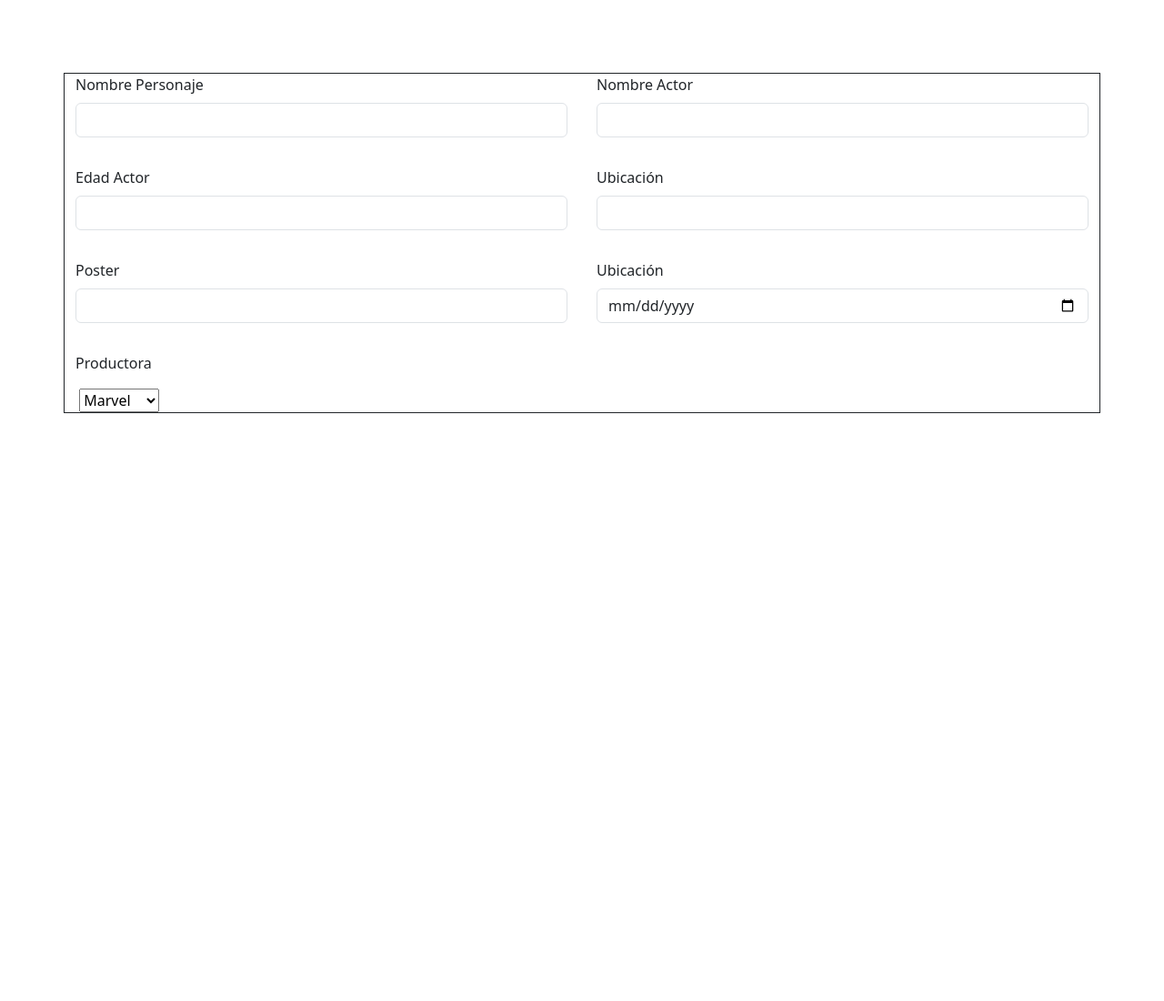
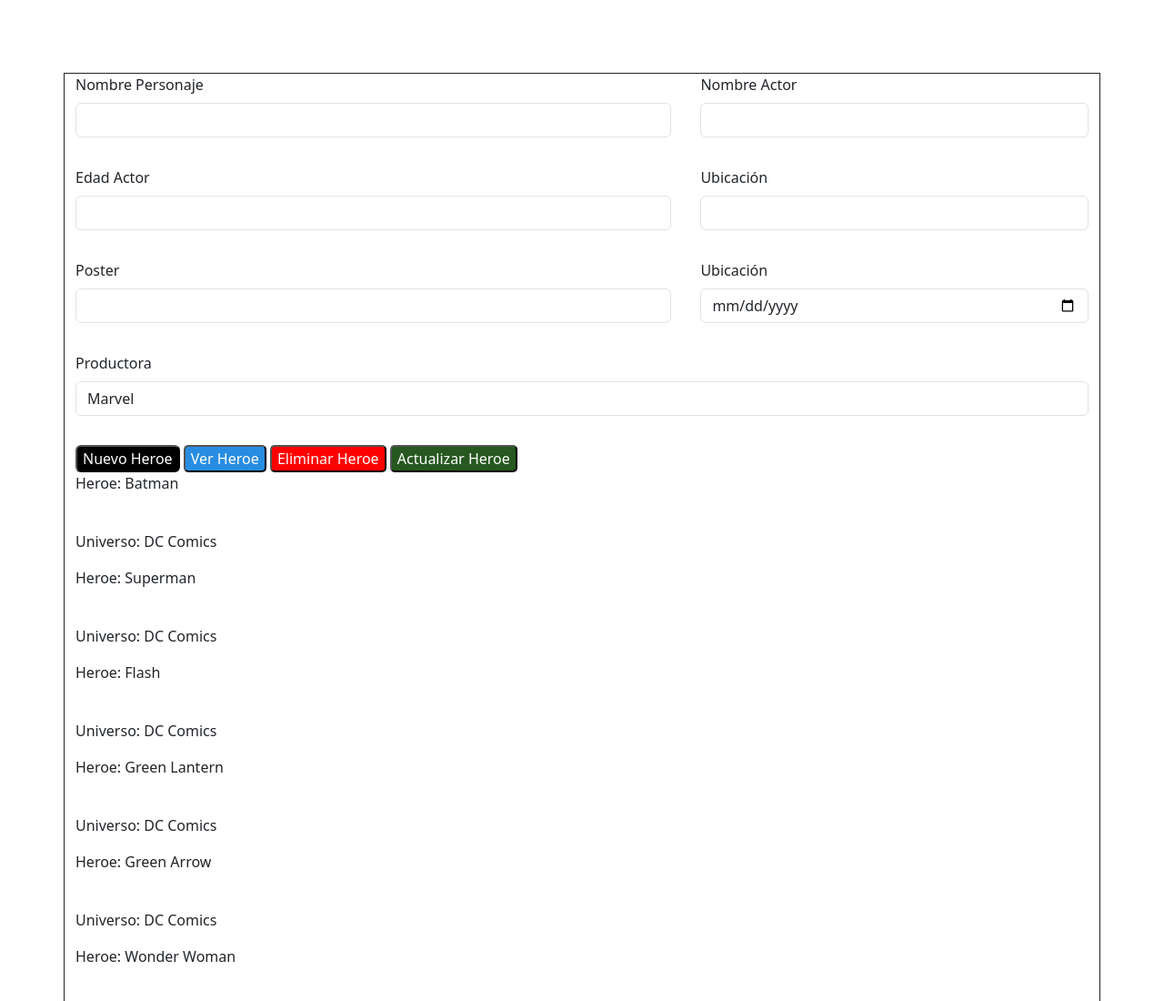
Before and after one commit to HernanMA/JavaScript, a plain HTML site: page Dia 13/index.html in a window 1280 px wide. Shown: the top 1100 px of the page at 91% size. Before the commit the page ends 800 px from the top, so only its background shows below. Drawn offline with nearby package versions, Linux system fonts and the light colour scheme.

Commit message:
feat: :sparkles:

```diff
--- /dev/null
+++ b/Dia 13/data.json
@@ -0,0 +1,142 @@
+[
+    {
+        "superhero":"Batman",
+        "publisher":"DC Comics",
+        "alter_ego":"Bruce Wayne",
+        "first_appearance":"Detective Comics #27",
+        "characters":"Bruce Wayne"
+    },
+    {
+        "superhero":"Superman",
+        "publisher":"DC Comics",
+        "alter_ego":"Kal-El",
+        "first_appearance":"Action Comics #1",
+        "characters":"Kal-El"
+    },
+    {
+        "superhero":"Flash",
+        "publisher":"DC Comics",
+        "alter_ego":"Jay Garrick",
+        "first_appearance":"Flash Comics #1",
+        "characters":"Jay Garrick, Barry Allen, Wally West, Bart Allen"
+    },
+    {
+        "superhero":"Green Lantern",
+        "publisher":"DC Comics",
+        "alter_ego":"Alan Scott",
+        "first_appearance":"All-American Comics #16",
+        "characters":"Alan Scott, Hal Jordan, Guy Gardner, John Stewart, Kyle Raynor, Jade, Sinestro, Simon Baz"
+    },
+    {
+        "superhero":"Green Arrow",
+        "publisher":"DC Comics",
+        "alter_ego":"Oliver Queen",
+        "first_appearance":"More Fun Comics #73",
+        "characters":"Oliver Queen"
+    },
+    {
+        "superhero":"Wonder Woman",
+        "publisher":"DC Comics",
+        "alter_ego":"Princess Diana",
+        "first_appearance":"All Star Comics #8",
+        "characters":"Princess Diana"
+    },
+    {
+        "superhero":"Martian Manhunter",
+        "publisher":"DC Comics",
+        "alter_ego":"J'onn J'onzz",
+        "first_appearance":"Detective Comics #225",
+        "characters":"Martian Manhunter"
+    },
+    {
+        "superhero":"Robin/Nightwing",
+        "publisher":"DC Comics",
+        "alter_ego":"Dick Grayson",
+        "first_appearance":"Detective Comics #38",
+        "characters":"Dick Grayson"
+    },
+    {
+        "superhero":"Blue Beetle",
+        "publisher":"DC Comics",
+        "alter_ego":"Dan Garret",
+        "first_appearance":"Mystery Men Comics #1",
+        "characters":"Dan Garret, Ted Kord, Jaime Reyes"
+    },
+    {
+        "superhero":"Black Canary",
+        "publisher":"DC Comics",
+        "alter_ego":"Dinah Drake",
+        "first_appearance":"Flash Comics #86",
+        "characters":"Dinah Drake, Dinah Lance"
+    },
+    {
+        "superhero":"Spider Man",
+        "publisher":"Marvel Comics",
+        "alter_ego":"Peter Parker",
+        "first_appearance":"Amazing Fantasy #15",
+        "characters":"Peter Parker"
+    },
+    {
+        "superhero":"Captain America",
+        "publisher":"Marvel Comics",
+        "alter_ego":"Steve Rogers",
+        "first_appearance":"Captain America Comics #1",
+        "characters":"Steve Rogers"
+    },
+    {
+        "superhero":"Iron Man",
+        "publisher":"Marvel Comics",
+        "alter_ego":"Tony Stark",
+        "first_appearance":"Tales of Suspense #39",
+        "characters":"Tony Stark"
+    },
+    {
+        "superhero":"Thor",
+        "publisher":"Marvel Comics",
+        "alter_ego":"Thor Odinson",
+        "first_appearance":"Journey into Myster #83",
+        "characters":"Thor Odinson"
+    },
+    {
+        "superhero":"Hulk",
+        "publisher":"Marvel Comics",
+        "alter_ego":"Bruce Banner",
+        "first_appearance":"The Incredible Hulk #1",
+        "characters":"Bruce Banner"
+    },
+    {
+        "superhero":"Wolverine",
+        "publisher":"Marvel Comics",
+        "alter_ego":"James Howlett",
+        "first_appearance":"The Incredible Hulk #180",
+        "characters":"James Howlett"
+    },
+    {
+        "superhero":"Daredevil",
+        "publisher":"Marvel Comics",
+        "alter_ego":"Matthew Michael Murdock",
+        "first_appearance":"Daredevil #1",
+        "characters":"Matthew Michael Murdock"
+    },
+    {
+        "superhero":"Hawkeye",
+        "publisher":"Marvel Comics",
+        "alter_ego":"Clinton Francis Barton",
+        "first_appearance":"Tales of Suspense #57",
+        "characters":"Clinton Francis Barton"
+    },
+    {
+        "superhero":"Cyclops",
+        "publisher":"Marvel Comics",
+        "alter_ego":"Scott Summers",
+        "first_appearance":"X-Men #1",
+        "characters":"Scott Summers"
+    },
+    {
+        "superhero":"Silver Surfer",
+        "publisher":"Marvel Comics",
+        "alter_ego":"Norrin Radd",
+        "first_appearance":"The Fantastic Four #48",
+        "characters":"Norrin Radd"
+    }
+]
--- a/Dia 13/index.html
+++ b/Dia 13/index.html
@@ -5,10 +5,11 @@
     <meta name="viewport" content="width=device-width, initial-scale=1.0">
     <link href="https://cdn.jsdelivr.net/npm/bootstrap@5.3.3/dist/css/bootstrap.min.css" rel="stylesheet" integrity="sha384-QWTKZyjpPEjISv5WaRU9OFeRpok6YctnYmDr5pNlyT2bRjXh0JMhjY6hW+ALEwIH" crossorigin="anonymous">
     <link rel="stylesheet" href="styles/style.css">
-    <title>Document</title>
+    <title>Super Heroes</title>
 </head>
 
-<body>
+<body onload="init()">
+
     <div class="container">
 
         <div class="NombreP">
@@ -42,21 +43,26 @@
         </div>
 
         <div class="productora">
-            <p>Productora</p>
-            <label for="Comic"></label>
-            <select id="comics" name="comicss">
-                <option value="Marvel">Marvel</option>
-                <option value="DComics">DComics</option>
+            <label for="dateAppears" class="form-label">Productora</label>
+            <input value="Marvel" class="form-control" name="dateAppears" id="Ubicacion2">
         </div>
 
         <div class="botones">
+            <button id="Crear" onclick="crearHeroe()">Nuevo Heroe</button>
+            <button id="Ver" onclick="loadHeroes()">Ver Heroe</button>
+            <button id="Eliminar" onclick="eliminarHeroe()">Eliminar Heroe</button>
+            <button id="Actualizar" onclick="actualizarHeroe()">Actualizar Heroe</button>
+            <div id="Heroediv"></div>
+        </div>
 
-        </div>
     </div>
+</body>
 
 
 
 
-    <script src="https://cdn.jsdelivr.net/npm/bootstrap@5.3.3/dist/js/bootstrap.bundle.min.js" integrity="sha384-YvpcrYf0tY3lHB60NNkmXc5s9fDVZLESaAA55NDzOxhy9GkcIdslK1eN7N6jIeHz" crossorigin="anonymous"></script>
+
+<script src="script.js"></script>
 </body>
+
 </html>
--- a/Dia 13/script.js
+++ b/Dia 13/script.js
@@ -0,0 +1,34 @@
+let Heroes = [];
+
+function init(){
+    loadHeroes();
+}
+
+function loadHeroes(){
+    let xhttp = new XMLHttpRequest();
+
+    xhttp.onreadystatechange = function() {
+        if (this.readyState == 4 && this.status == 200) {
+            let responseObject = JSON.parse(xhttp.responseText);
+            Heroes = responseObject;
+            render();
+        }
+    };
+
+    xhttp.open("GET", "data.json", true);
+    xhttp.send();
+}
+
+function render(){
+    let content = "";
+    Heroes.forEach(heroe =>{
+        content += `
+            <div>
+                <p> Heroe: ${heroe.superhero}</p>
+                <br/>
+                <p> Universo: ${heroe.publisher}</p>
+            </div>
+        `
+    })
+    document.getElementById("Heroediv").innerHTML = content;
+}
--- a/Dia 13/styles/style.css
+++ b/Dia 13/styles/style.css
@@ -9,3 +9,27 @@
 .productora {
     grid-column: 1 / span 2;
 }
+
+#Crear {
+    background-color: black;
+    color: white;
+    border-radius: 6px;
+}
+
+#Ver {
+    background-color: rgb(40, 141, 225);
+    border-radius: 5px;
+    color: white;
+}
+
+#Eliminar {
+    background-color: red;
+    border-radius: 5px;
+    color: white;
+}
+
+#Actualizar {
+    background-color: rgb(38, 88, 31);
+    border-radius: 5px;
+    color: white;
+}
```
